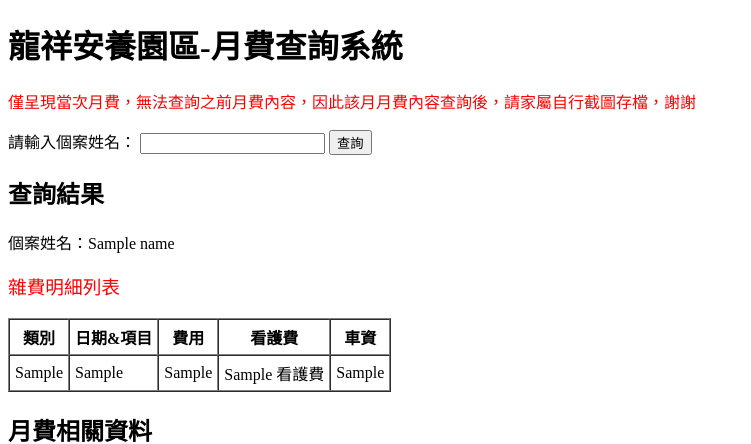
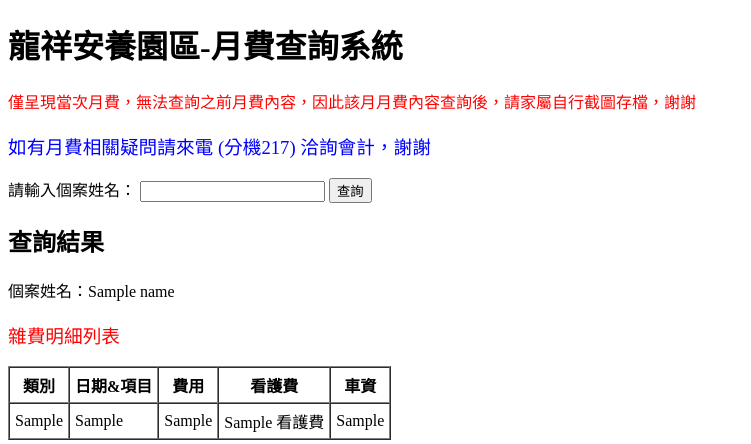
Before and after one commit to ls471471/expense-query-app, a Flask app: template templates/index.html in a window 1280 px wide. Shown: the top 444 px of the page, without its empty margins (0-751 px from the left). Run offline with Flask 3, Linux system fonts and the light colour scheme; the template is opened without the code that fills it: most values are stand-ins (such as "Sample title", 1, 10 or a date in 2020); parts of the project's set-up code (start-up, migrations or seed data) failed here and were passed over.

Commit message:
Update index.html

```diff
--- a/templates/index.html
+++ b/templates/index.html
@@ -7,6 +7,8 @@
 <body>
     <h1>龍祥安養園區-月費查詢系統</h1>
     <p style="color:red;">僅呈現當次月費，無法查詢之前月費內容，因此該月月費內容查詢後，請家屬自行截圖存檔，謝謝</p>
+    <!-- 新增的藍色字體提示 -->
+    <p style="color:blue; font-size:14pt;">如有月費相關疑問請來電 (分機217) 洽詢會計，謝謝</p>
     <form method="post">
         <label for="name">請輸入個案姓名：</label>
         <input type="text" id="name" name="name" required>
```
